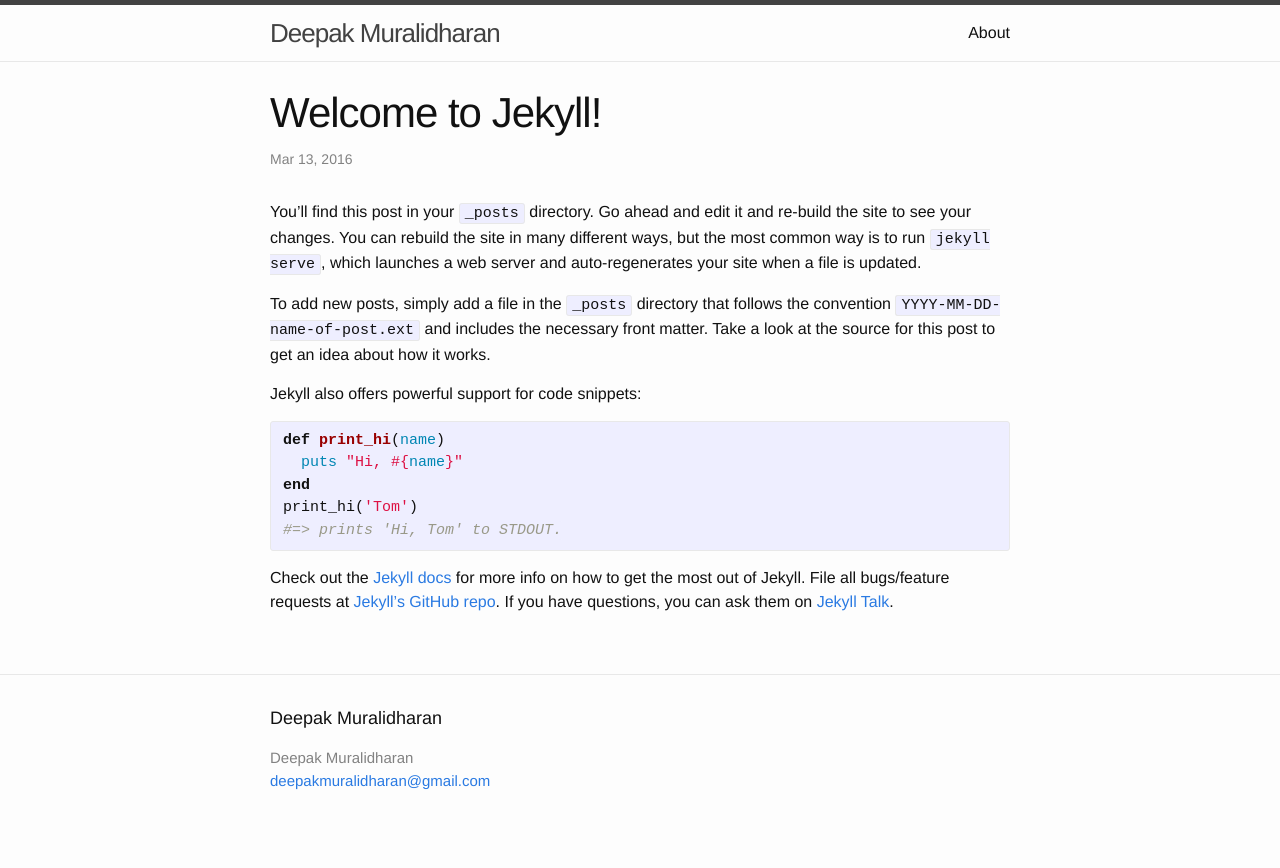
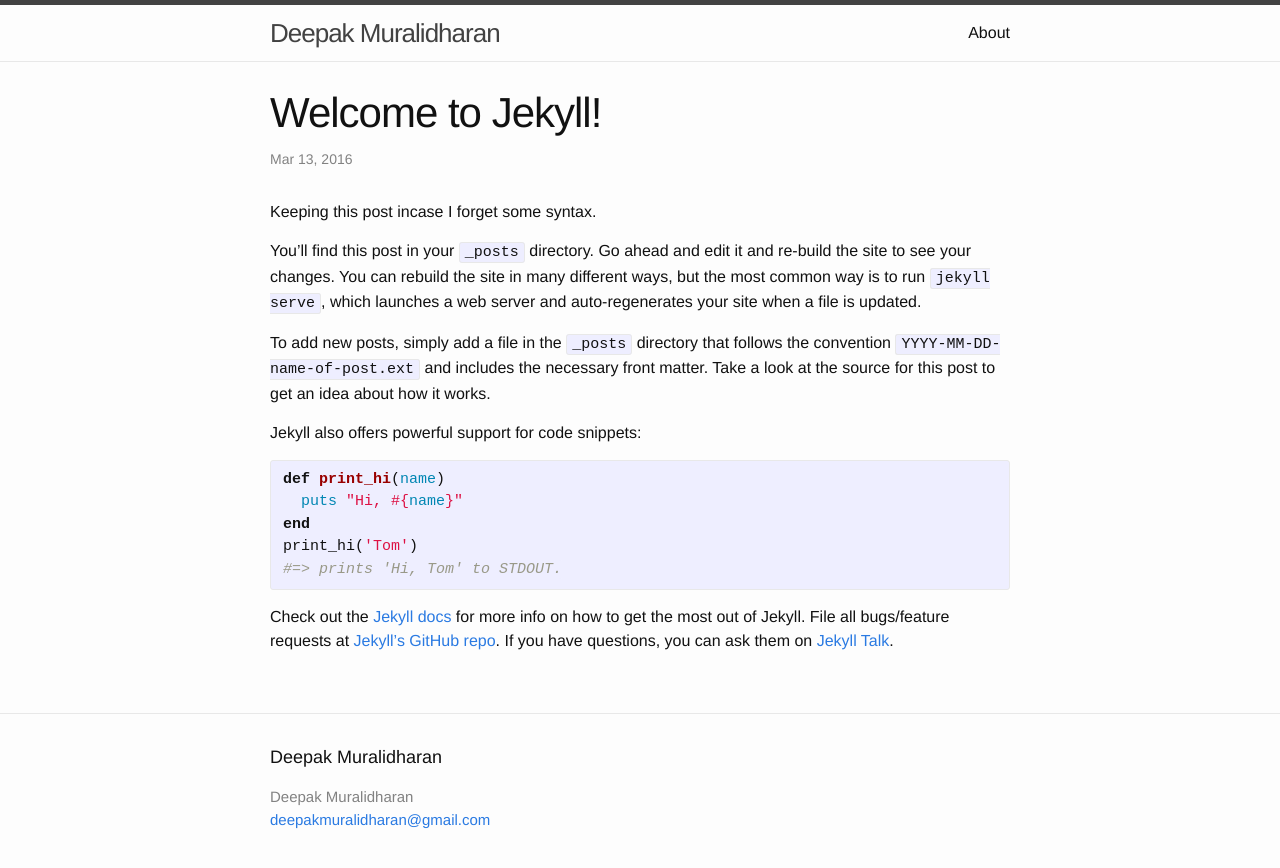
Before and after one commit to DeepakMuralidharan/blog, a Jekyll site: the page built from _posts/2016-03-12-welcome-to-jekyll.markdown, in a window 1280 px wide. Shown: the top 868 px of the page. Built offline with Jekyll 4.4.1, drawn with Linux system fonts in a browser that asks for light colours.

Commit message:
changed the post

```diff
--- a/_posts/2016-03-12-welcome-to-jekyll.markdown
+++ b/_posts/2016-03-12-welcome-to-jekyll.markdown
@@ -4,6 +4,9 @@ title:  "Welcome to Jekyll!"
 date:   2016-03-12 19:24:01 -0800
 categories: jekyll update
 ---
+
+Keeping this post incase I forget some syntax.
+
 You’ll find this post in your `_posts` directory. Go ahead and edit it and re-build the site to see your changes. You can rebuild the site in many different ways, but the most common way is to run `jekyll serve`, which launches a web server and auto-regenerates your site when a file is updated.
 
 To add new posts, simply add a file in the `_posts` directory that follows the convention `YYYY-MM-DD-name-of-post.ext` and includes the necessary front matter. Take a look at the source for this post to get an idea about how it works.
```
